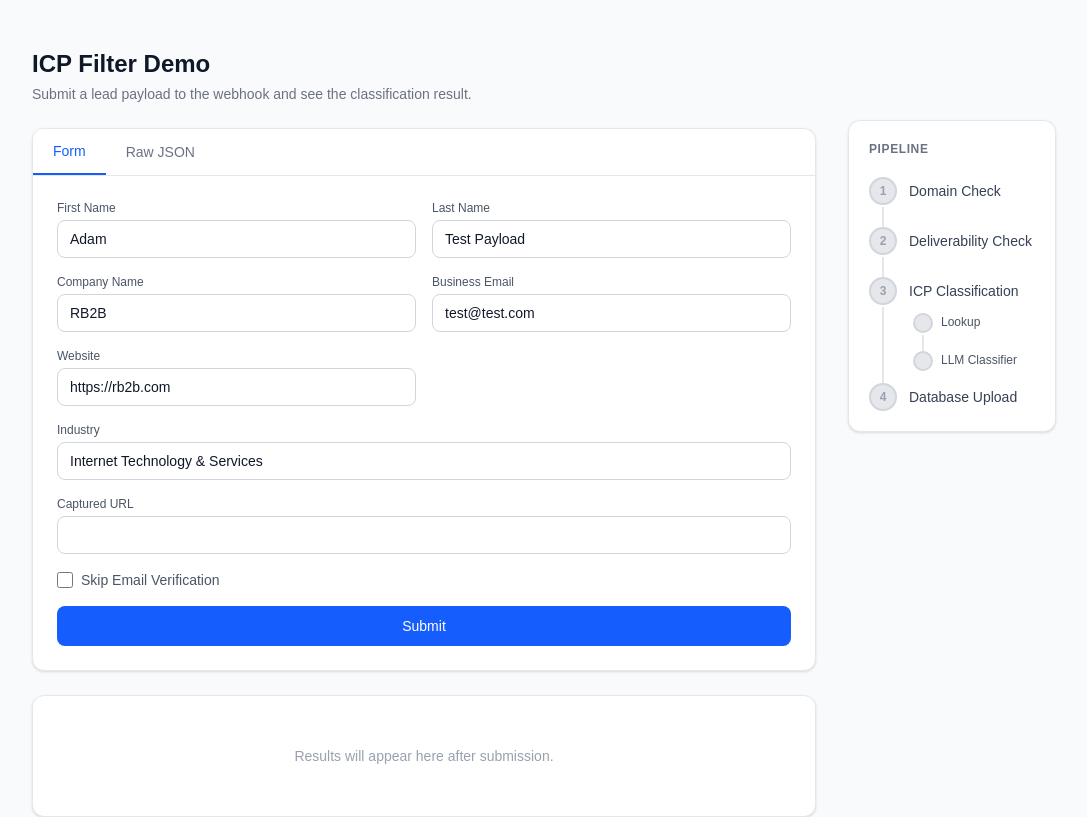
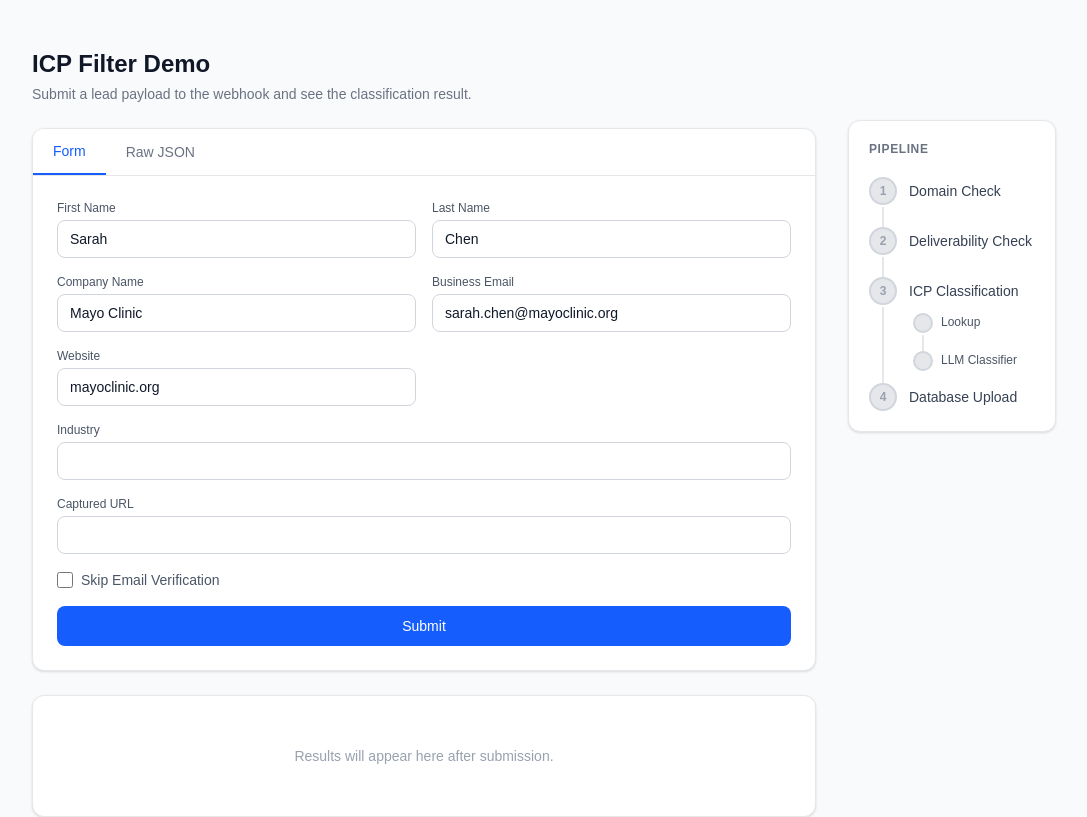
Before and after one commit to salesperson/rb2b-lead-enrichment-frontend, a Next.js app: page / in a window 1280 px wide. Shown: the whole page, without its empty margins (96-1183 px from the left). Built offline with nearby package versions, Linux system fonts and the light colour scheme.

Commit message:
Update sample payload to Mayo Clinic, remove Is Test Email from JSON

```diff
--- a/app/components/IcpDemo.tsx
+++ b/app/components/IcpDemo.tsx
@@ -3,19 +3,19 @@
 import { useState } from "react";
 
 const SAMPLE_PAYLOAD = {
-  "First Name": "Adam",
-  "Last Name": "Test Payload",
-  "Title": "",
-  "Company Name": "RB2B",
-  "Business Email": "test@test.com",
-  "Website": "https://rb2b.com",
-  "Industry": "Internet Technology & Services",
+  "First Name": "Sarah",
+  "Last Name": "Chen",
+  "Title": "Laboratory Director",
+  "Company Name": "Mayo Clinic",
+  "Business Email": "sarah.chen@mayoclinic.org",
+  "Website": "mayoclinic.org",
+  "Industry": null,
   "Captured URL": null,
   "LinkedIn URL": null,
   "Employee Count": null,
   "Estimate Revenue": null,
-  "City": null,
-  "State": null,
+  "City": "Rochester",
+  "State": "MN",
   "Zipcode": null,
   "Seen At": null,
   "Referrer": null,
@@ -225,12 +225,12 @@ function getResultMessage(res: WebhookResponse): ResultMessage {
 export default function IcpDemo() {
   const [tab, setTab] = useState<"form" | "json">("form");
   const [form, setForm] = useState({
-    "First Name": "Adam",
-    "Last Name": "Test Payload",
-    "Company Name": "RB2B",
-    "Business Email": "test@test.com",
-    "Website": "https://rb2b.com",
-    "Industry": "Internet Technology & Services",
+    "First Name": "Sarah",
+    "Last Name": "Chen",
+    "Company Name": "Mayo Clinic",
+    "Business Email": "sarah.chen@mayoclinic.org",
+    "Website": "mayoclinic.org",
+    "Industry": "",
     "Captured URL": "",
   });
   const [rawJson, setRawJson] = useState(
```
